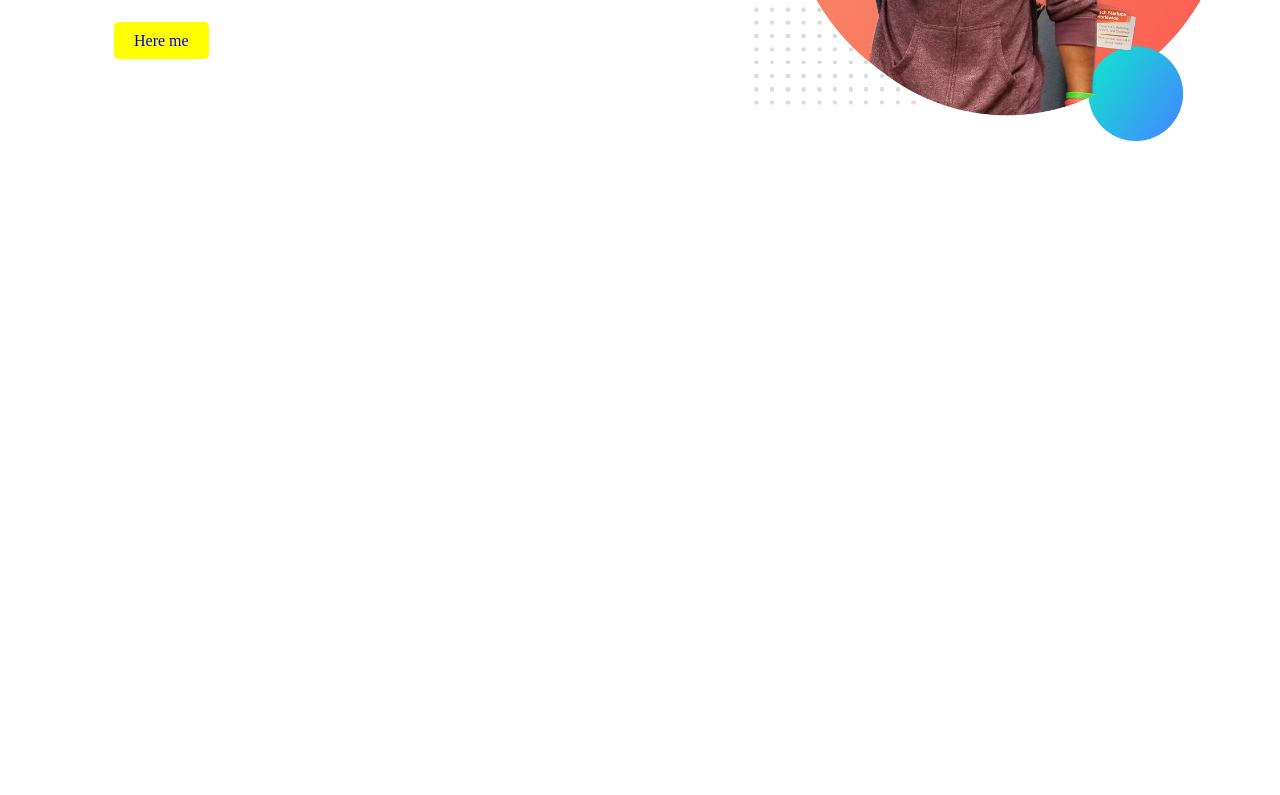
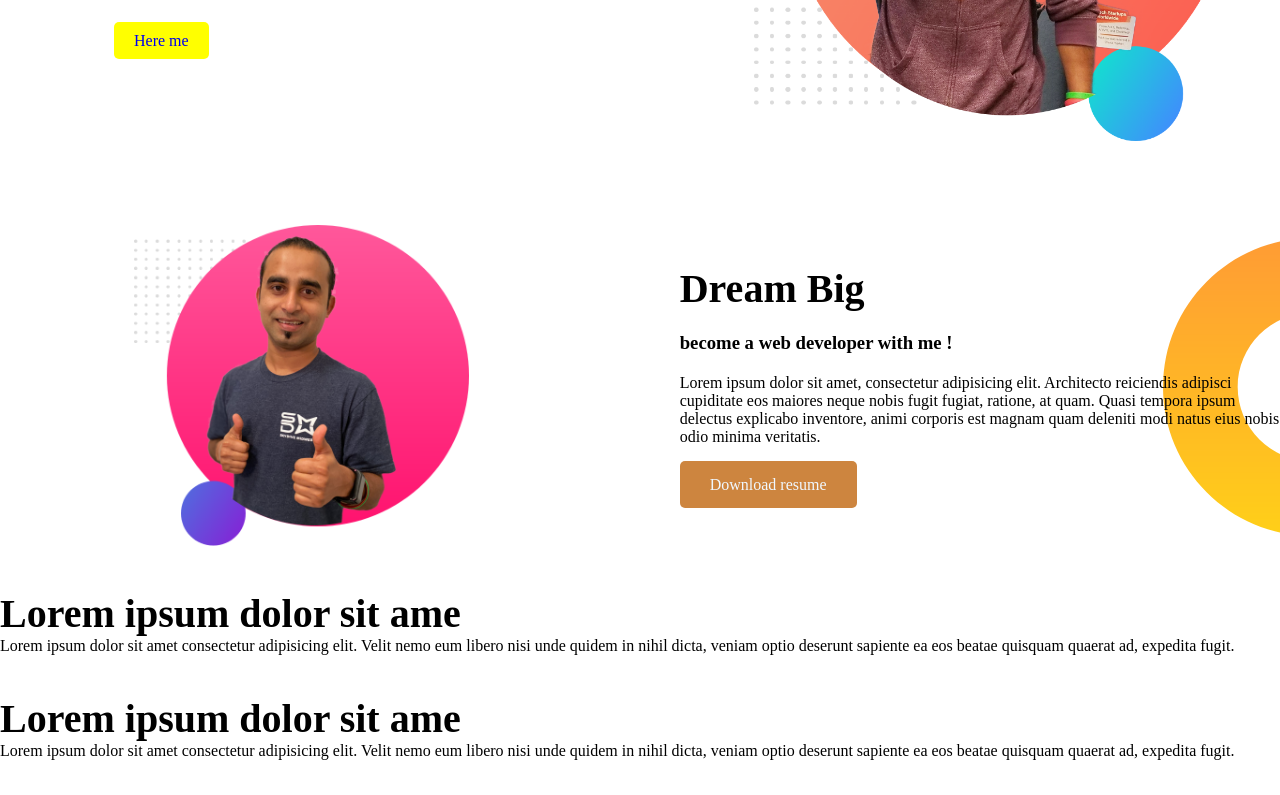
Before and after one commit to bi-shal/bi_portfolio, a plain HTML site: page index.html in a window 1280 px wide. Shown: the part 382-1177 px from the top of the page. Before the commit the page ends 800 px from the top, so only its background shows below. Drawn offline with Linux system fonts and the light colour scheme.

Commit message:
dream add

```diff
--- a/index.html
+++ b/index.html
@@ -22,6 +22,40 @@
     </div>
 
 
+
+
+</section>
+
+
+
+
+<section class="section_2">
+
+    <div>
+        <img class="img_2" src="picture_1/jhankar2.png" alt="">
+    </div>
+
+    <div class="dreambig">
+        <h1 class="dream">Dream Big</h1>
+        <h3 class="dream-2">become a web developer with me !</h3>
+        <p class="lorem">Lorem ipsum dolor sit amet, consectetur adipisicing elit. Architecto reiciendis adipisci cupiditate eos maiores neque nobis fugit fugiat, ratione, at quam. Quasi tempora ipsum delectus explicabo inventore, animi corporis est magnam quam deleniti modi natus eius nobis odio minima veritatis.</p>
+        <a class="download" href="">Download resume</a>
+    </div>
+
+</section>
+
+
+<section class="section_3">
+    <div>
+        <h1>Lorem ipsum dolor sit ame</h1>
+        <p>Lorem ipsum dolor sit amet consectetur adipisicing elit. Velit nemo eum libero nisi unde quidem in nihil dicta, veniam optio deserunt sapiente ea eos beatae quisquam quaerat ad, expedita fugit.</p>
+    </div>
+
+    <div>
+        <h1>Lorem ipsum dolor sit ame</h1>
+        <p>Lorem ipsum dolor sit amet consectetur adipisicing elit. Velit nemo eum libero nisi unde quidem in nihil dicta, veniam optio deserunt sapiente ea eos beatae quisquam quaerat ad, expedita fugit.</p>
+    </div>
+
 </section>
 
 </body>
--- a/style.css
+++ b/style.css
@@ -7,6 +7,7 @@
     display: flex;
     background-image: url(picture_1/top-banner.png);
     background-repeat: no-repeat;
+    margin-bottom:30px ;
 }
 
 div.h1-welcome{
@@ -41,3 +42,58 @@ h1{
     margin-top:40px;
 
 }
+
+
+                        /* section__2 */
+
+
+.section_2{
+    display: flex;
+    background-image: url(picture_1/dream-bg.png);
+    background-repeat: no-repeat;
+    background-position: right;
+    margin-bottom: 30px;
+
+
+}
+
+
+.img_2{
+    width: 50%;
+    margin-left: 20%;
+
+}
+
+.dreambig{
+    width: 50%;
+    margin-left: 10px;
+}
+
+.dream{
+    margin-bottom: 20px;
+
+}
+.dream-2{
+    margin-bottom: 20px;
+}
+
+.lorem{
+    margin-bottom: 30px;
+
+}
+.download{
+    text-decoration: none;
+    background-color: peru;
+    padding: 15px 30px;
+    margin-top: 10px;
+    border-radius: 5px;
+    color: aliceblue;
+}
+
+
+
+                /* section__3 */
+
+.section_3{
+
+}
```
